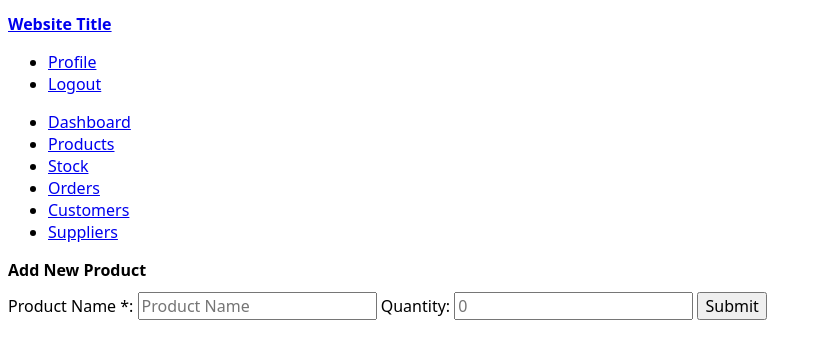
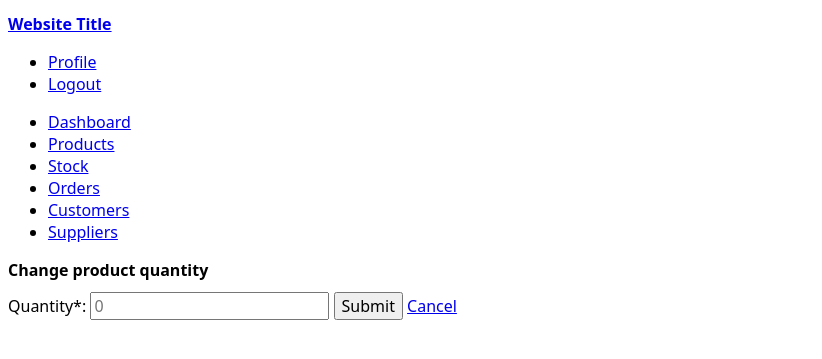
Before and after one commit to smoke1235/Inventory-Managemant-System, a PHP site: page /editProduct.php?quantity=1 in a window 1280 px wide. Shown: the top 359 px of the page, without its empty margins (0-822 px from the left). Run offline with PHP 8.4, Linux system fonts and the light colour scheme; the visitor is signed in with stand-in values (Sample User, id 1); style sheets or scripts are compiled from the project's sources.

Commit message:
Update editProduct.php

```diff
--- a/editProduct.php
+++ b/editProduct.php
@@ -17,6 +17,10 @@ $con = mysqli_connect($DATABASE_HOST, $DATABASE_USER, $DATABASE_PASS, $DATABASE_
 if (mysqli_connect_errno()) {
     exit('Failed to connect to MySQL: ' . mysqli_connect_error());
 }
+
+$quantity = $_REQUEST['quantity'];
+
+$sql = "UPDATE products SET quantity=$quantity WHERE id=?";
 ?>
 
 <!DOCTYPE html>
@@ -45,15 +49,13 @@ if (mysqli_connect_errno()) {
                 <li><a href="suppliers.php">Suppliers</a></li>
             </ul>
         </nav>
-        <h1>Add New Product</h1>
+        <h1>Change product quantity</h1>
         <form action="insertProduct.php" method="POST">
-            <label for="productName" name="productName">Product Name *:</label>
-            <input type="text" name="productName" id="productName" placeholder="Product Name" required>
-
-            <label for="quantity" name="quantity">Quantity:</label>
-            <input type="number" name="quantity" id="quantity" placeholder="0">
+            <label for="quantity" name="quantity">Quantity*:</label>
+            <input type="number" name="quantity" id="quantity" placeholder="0" required>
 
             <input type="submit" value="Submit">
+            <a href="products.php">Cancel</a>
         </form>
 </body>
 </html>
```
